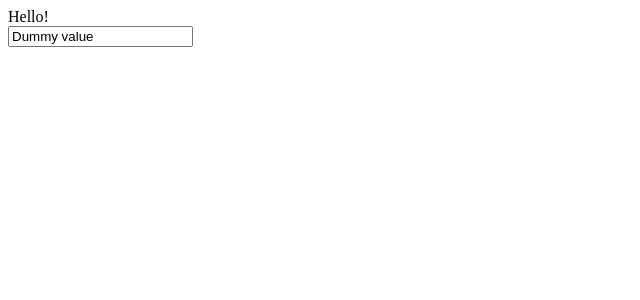
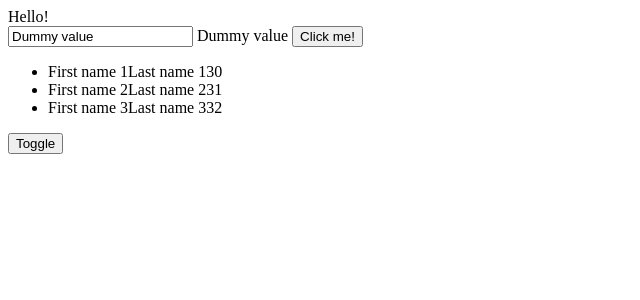
Before and after one commit to Te0gop/Angular-Fundamentals, an Angular app in the folder Components/: page / in a window 1280 px wide. Shown: the top 300 px of the page, without its empty margins (0-640 px from the left). Built offline with nearby package versions, Linux system fonts and the light colour scheme.

Commit message:
using ngFor and ngIf

```diff
--- a/Components/src/app/app.component.html
+++ b/Components/src/app/app.component.html
@@ -1,2 +1,16 @@
 <div class="welcome-message">{{welcomeMessage}}</div>
 <app-name-input></app-name-input>
+
+<div *ngIf="isVisible">
+  IS VISIBLE
+</div>
+
+<ul>
+  <li *ngFor="let user of users">
+    <span>{{user.firstName}}</span>
+    <span>{{user.lastName}}</span>
+    <span>{{user.age}}</span>
+  </li>
+</ul>
+
+<button (click)="toggleHandler()">Toggle</button>
--- a/Components/src/app/app.component.ts
+++ b/Components/src/app/app.component.ts
@@ -1,4 +1,22 @@
 import { Component } from '@angular/core';
+
+const users = [
+  {
+    firstName: 'First name 1',
+    lastName: 'Last name 1',
+    age: 30
+  },
+  {
+    firstName: 'First name 2',
+    lastName: 'Last name 2',
+    age: 31
+  },
+  {
+    firstName: 'First name 3',
+    lastName: 'Last name 3',
+    age: 32
+  }
+];
 
 @Component({
   selector: 'app-root',
@@ -7,4 +25,16 @@ import { Component } from '@angular/core';
 })
 export class AppComponent {
   welcomeMessage = 'Hello!';
+
+  isVisible = false;
+
+  users = users;
+
+  constructor() {
+
+  }
+
+  toggleHandler() : void {
+    this.isVisible = !this.isVisible;
+  }
 }
--- a/Components/src/app/name-input/name-input.component.html
+++ b/Components/src/app/name-input/name-input.component.html
@@ -1 +1,3 @@
-<input [value]="inputValue" type="text">
+<input [value]="inputValue" (keyup)="inputKeyupHandler($event)" type="text">
+{{inputValue}}
+<button (click)="btnClickHandler($event)">Click me!</button>
--- a/Components/src/app/name-input/name-input.component.ts
+++ b/Components/src/app/name-input/name-input.component.ts
@@ -11,6 +11,14 @@ export class NameInputComponent {
 
   constructor() { }
 
+  inputKeyupHandler(event: KeyboardEvent) : void {
+    this.inputValue = (event.target as HTMLInputElement).value;
+  }
+
+  btnClickHandler(value: any) : void {
+    console.log('btn was clicked!', value);
+  }
+
 
 
 }
```
